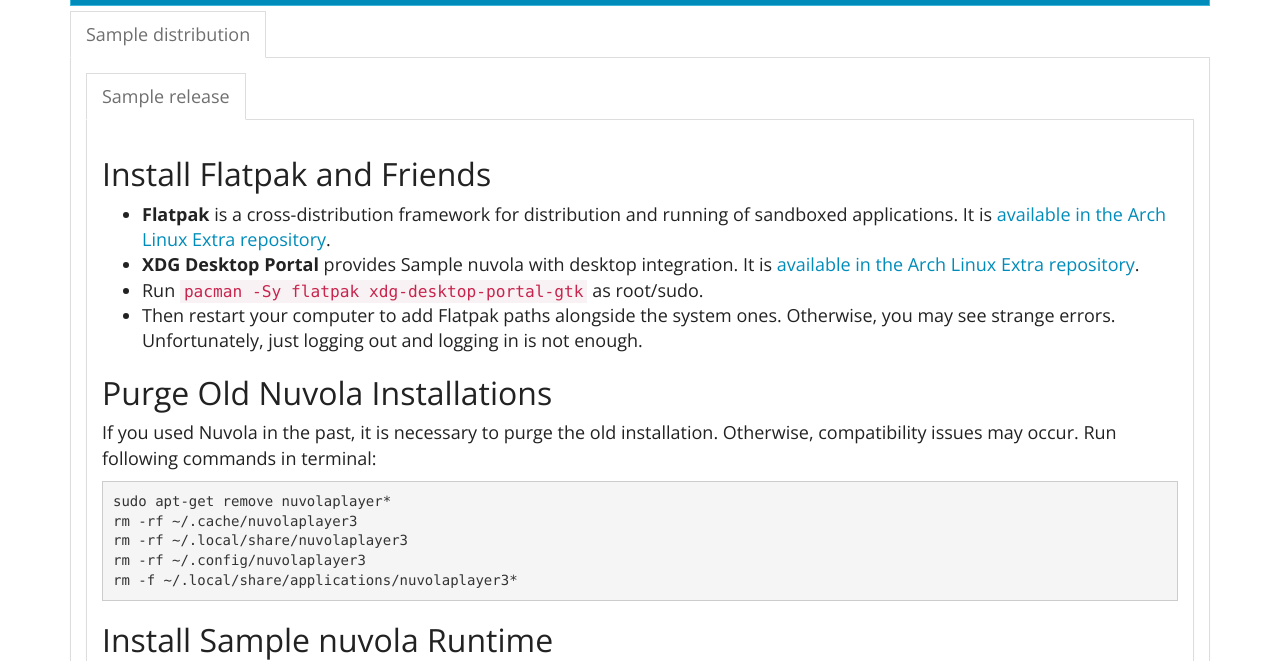
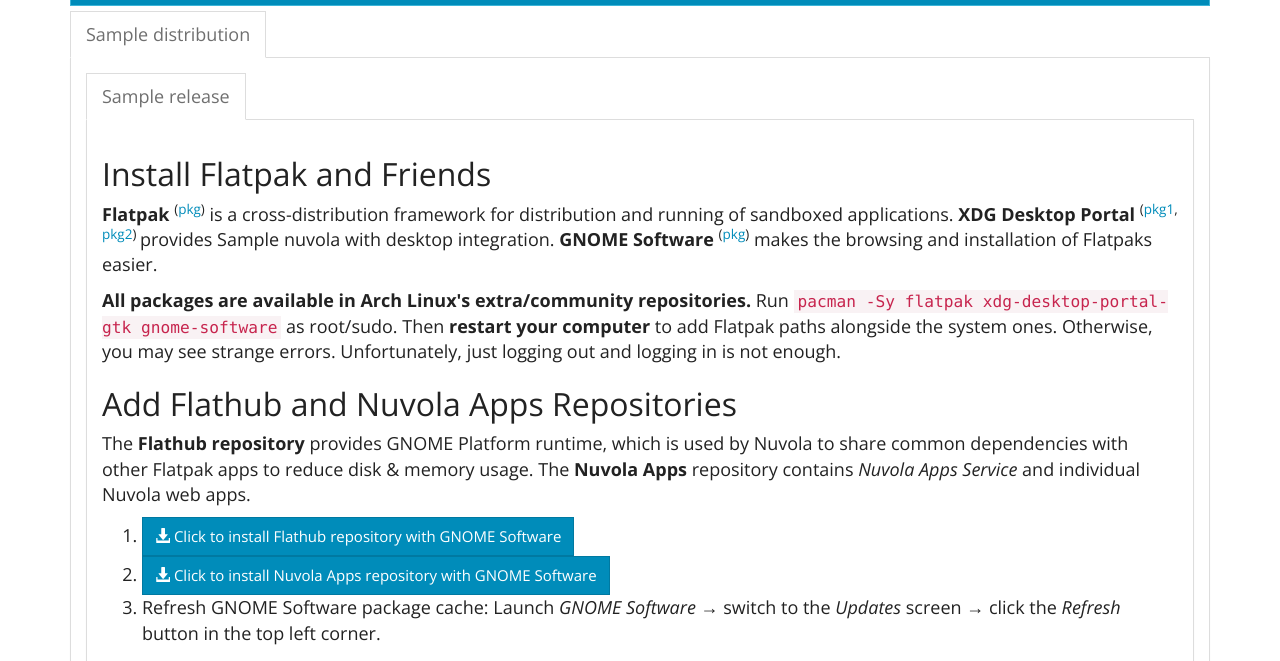
Before and after one commit to tiliado/nuvola.tiliado.eu, a Python web app: template templates/nuvola_archlinux.html in a window 1280 px wide. Shown: the part 187-848 px from the top of the page. Run offline with Jinja, Linux system fonts and the light colour scheme; the template is opened without the code that fills it: most values are stand-ins (such as "Sample title", 1, 10 or a date in 2020).

Commit message:
Update installation instructions for Arch Linux & other Linux
Issue: tiliado/nuvolaruntime#423
Signed-off-by: Jiří Janoušek <janousek.jiri@gmail.com>

```diff
--- a/templates/nuvola.html
+++ b/templates/nuvola.html
@@ -18,21 +18,27 @@
   <ul>
     <li>
       <strong>Flatpak</strong> is a cross-distribution framework for distribution and running of
-      sandboxed applications. Follow
-      <a href="http://flatpak.org/getting.html">official installation instructions</a>..
+      sandboxed applications. Follow <a href="https://flatpak.org/setup/">official quick setup instructions</a> or
+      <a href="https://github.com/flatpak/flatpak">build it from the source code</a>.
     </li>
     <li>
-      <strong>XDG Desktop Portal</strong> provides {{ nuvola.name }} with desktop integration. Follow
-      <a href="https://github.com/flatpak/xdg-desktop-portal">official installation instructions</a>.
+      <strong>XDG Desktop Portal</strong> provides {{ nuvola.name }} with desktop integration. Install it with your
+      package manager or <a href="https://github.com/flatpak/xdg-desktop-portal">build it from the source code</a>.
     </li>
     <li>
-      Then restart your computer to add Flatpak paths alongside the system ones. Otherwise,
+      <strong>GNOME Software</strong> provides {{ nuvola.name }} makes the browsing and installation of Flatpaks
+      easier. Install it with your package manager or
+      <a href="https://download.gnome.org/sources/gnome-software/">build it from the source code</a>.
+    </li>
+    <li>
+      Then <strong>restart your computer</strong> to add Flatpak paths alongside the system ones. Otherwise,
       you may see strange errors. Unfortunately, just logging out and logging in is not enough.
     </li>
   </ul>
 
+  {{ snippets.fedora_add_repositories_with_gnome_software() }}
   {{ snippets.purge_old_nuvola() }}
-  {{ snippets.install_and_launch_nuvola() }}
+  {{ snippets.fedora_install_nuvola_service_with_gnome_software() }}
   {{ snippets.install_individual_apps(apps, distro_spec) }}
 
 {% endblock %}
--- a/templates/nuvola_archlinux.html
+++ b/templates/nuvola_archlinux.html
@@ -4,26 +4,29 @@
 {% block tab_content %}
 
   <h2>Install Flatpak and Friends</h2>
-  <ul>
-    <li>
-      <strong>Flatpak</strong> is a cross-distribution framework for distribution and running of
-      sandboxed applications. It is
-      <a href="https://www.archlinux.org/packages/extra/x86_64/flatpak/">available in the Arch Linux Extra repository</a>.
-    </li>
-    <li>
-      <strong>XDG Desktop Portal</strong> provides {{ nuvola.name }} with desktop integration. It is
-      <a href="https://www.archlinux.org/packages/extra/x86_64/xdg-desktop-portal/">available in the Arch Linux Extra
-        repository</a>.
-    </li>
-    <li>Run <code>pacman -Sy flatpak xdg-desktop-portal-gtk</code> as root/sudo.</li>
-    <li>
-      Then restart your computer to add Flatpak paths alongside the system ones. Otherwise,
-      you may see strange errors. Unfortunately, just logging out and logging in is not enough.
-    </li>
-  </ul>
+  <p>
+    <strong>Flatpak</strong> <sup>(<a href="https://www.archlinux.org/packages/extra/x86_64/flatpak/">pkg</a>)</sup>
+    is a cross-distribution framework for distribution and running of sandboxed applications.
+    <strong>XDG Desktop Portal</strong>
+    <sup>
+      (<a href="https://www.archlinux.org/packages/extra/x86_64/xdg-desktop-portal/">pkg1</a>,
+      <a href="https://www.archlinux.org/packages/extra/x86_64/xdg-desktop-portal-gtk/">pkg2</a>)
+    </sup> provides {{ nuvola.name }} with desktop integration.
+    <strong>GNOME Software</strong>
+      <sup>(<a href="https://www.archlinux.org/packages/community/x86_64/gnome-software/">pkg</a>)</sup>
+    makes the browsing and installation of Flatpaks easier.
+  </p>
+  <p>
+    <strong>All packages are available in Arch Linux's extra/community repositories.</strong>
+    Run <code>pacman -Sy flatpak xdg-desktop-portal-gtk gnome-software</code> as root/sudo.
+    Then <strong>restart your computer</strong> to add Flatpak paths alongside the system ones. Otherwise,
+    you may see strange errors. Unfortunately, just logging out and logging in is not enough.
+  </p>
 
+
+  {{ snippets.fedora_add_repositories_with_gnome_software() }}
   {{ snippets.purge_old_nuvola() }}
-  {{ snippets.install_and_launch_nuvola() }}
+  {{ snippets.fedora_install_nuvola_service_with_gnome_software() }}
   {{ snippets.install_individual_apps(apps, distro_spec) }}
 
 {% endblock %}
--- a/templates/snippets.html
+++ b/templates/snippets.html
@@ -368,8 +368,10 @@ rm -f ~/.local/share/applications/nuvolaplayer3*</code></pre>
     Then restart your computer to add Flatpak paths alongside the system ones. Otherwise,
     you may see strange errors. Unfortunately, just logging out and logging in is not enough.
   </p>
+  {{ fedora_add_repositories_with_gnome_software() }}
+{% endmacro %}
 
-
+{% macro fedora_add_repositories_with_gnome_software() %}
   <h2>Add Flathub and Nuvola Apps Repositories</h2>
   <p>
     The <strong>Flathub repository</strong> provides GNOME Platform runtime, which is used by Nuvola to share common
```
Also changed, not shown: templates/app.html (+1 -29 lines).
